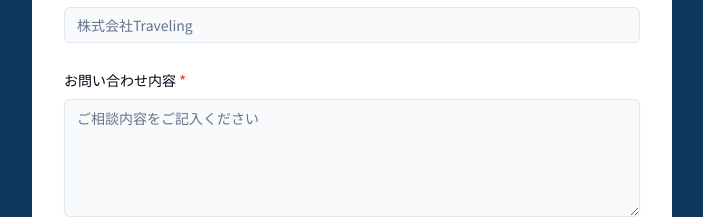
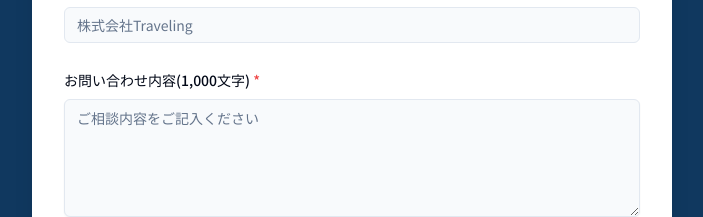
Before and after one commit to traveling-fumiakimizue/Traveling_site, a Next.js app: page / in a window 1280 px wide. Shown: the part 4344-4561 px from the top of the page, without its empty margins (288-991 px from the left). Built offline with nearby package versions, Linux system fonts and the light colour scheme.

Commit message:
Update contact form message limit to 1000 chars

```diff
--- a/src/app/actions/contact.ts
+++ b/src/app/actions/contact.ts
@@ -8,7 +8,7 @@ const schema = z.object({
     name: z.string().trim().min(1, { message: 'お名前を入力してください' }).max(100, { message: 'お名前は100文字以内で入力してください' }),
     email: z.string().trim().email({ message: '有効なメールアドレスを入力してください' }),
     company: z.string().trim().max(100, { message: '会社名は100文字以内で入力してください' }).optional(),
-    message: z.string().trim().min(1, { message: 'お問い合わせ内容を入力してください' }).max(5000, { message: 'お問い合わせ内容は5000文字以内で入力してください' }),
+    message: z.string().trim().min(1, { message: 'お問い合わせ内容を入力してください' }).max(1000, { message: 'お問い合わせ内容は1000文字以内に収めてください' }),
 })
 
 export type FormState = {
--- a/src/components/features/ContactForm.tsx
+++ b/src/components/features/ContactForm.tsx
@@ -47,8 +47,8 @@ export function ContactForm() {
                     {state.errors?.company && <p className="text-red-500 text-sm">{state.errors.company}</p>}
                 </div>
                 <div className="space-y-2">
-                    <label htmlFor="message" className="text-sm font-medium">お問い合わせ内容 <span className="text-red-500">*</span></label>
-                    <Textarea id="message" name="message" placeholder="ご相談内容をご記入ください" rows={5} className="bg-slate-50" required defaultValue={state.inputs?.message} />
+                    <label htmlFor="message" className="text-sm font-medium">お問い合わせ内容(1,000文字) <span className="text-red-500">*</span></label>
+                    <Textarea id="message" name="message" placeholder="ご相談内容をご記入ください" rows={5} className="bg-slate-50" required maxLength={1000} defaultValue={state.inputs?.message} />
                     {state.errors?.message && <p className="text-red-500 text-sm">{state.errors.message}</p>}
                 </div>
                 {state.message && !state.success && (
```
